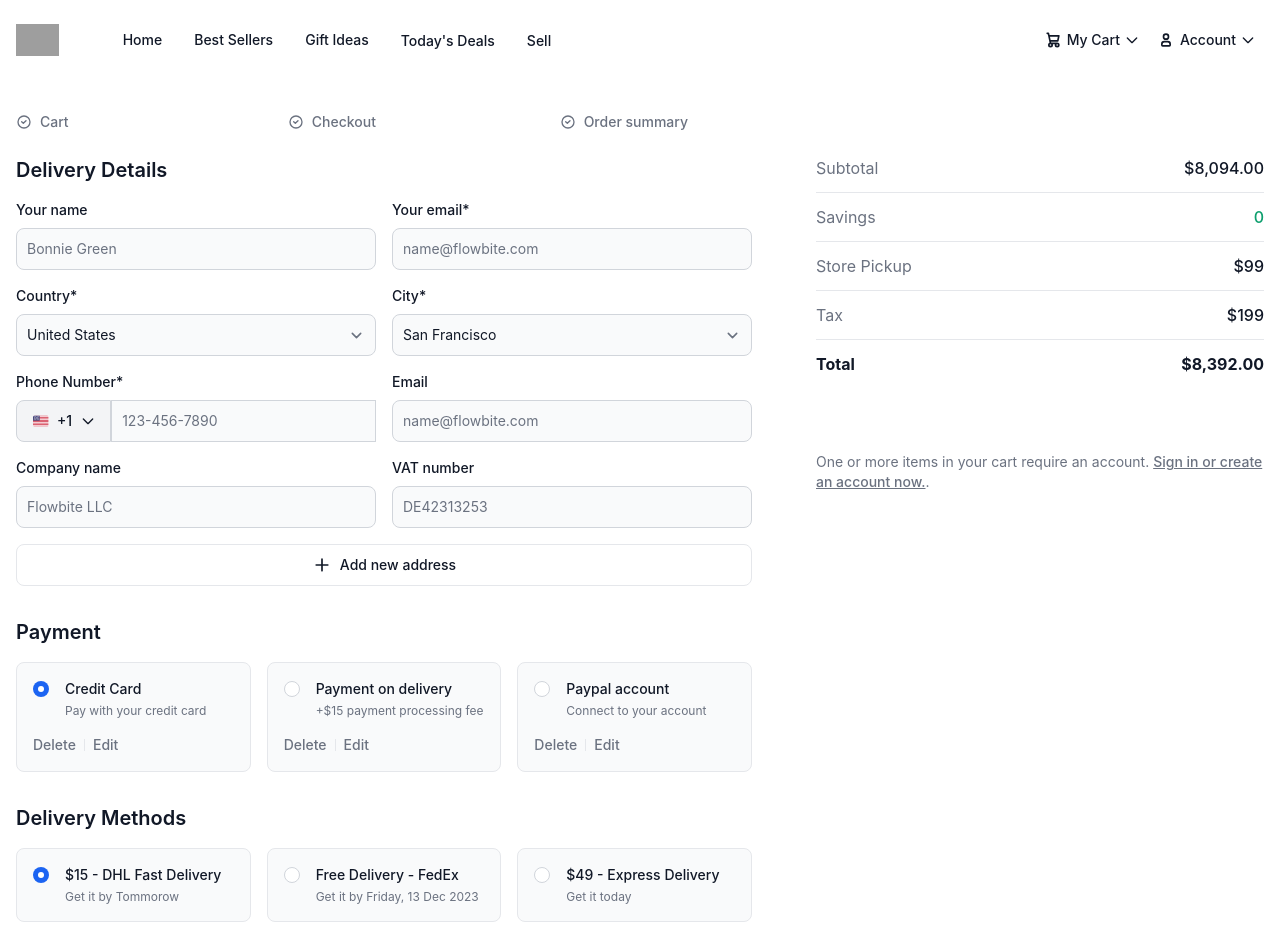
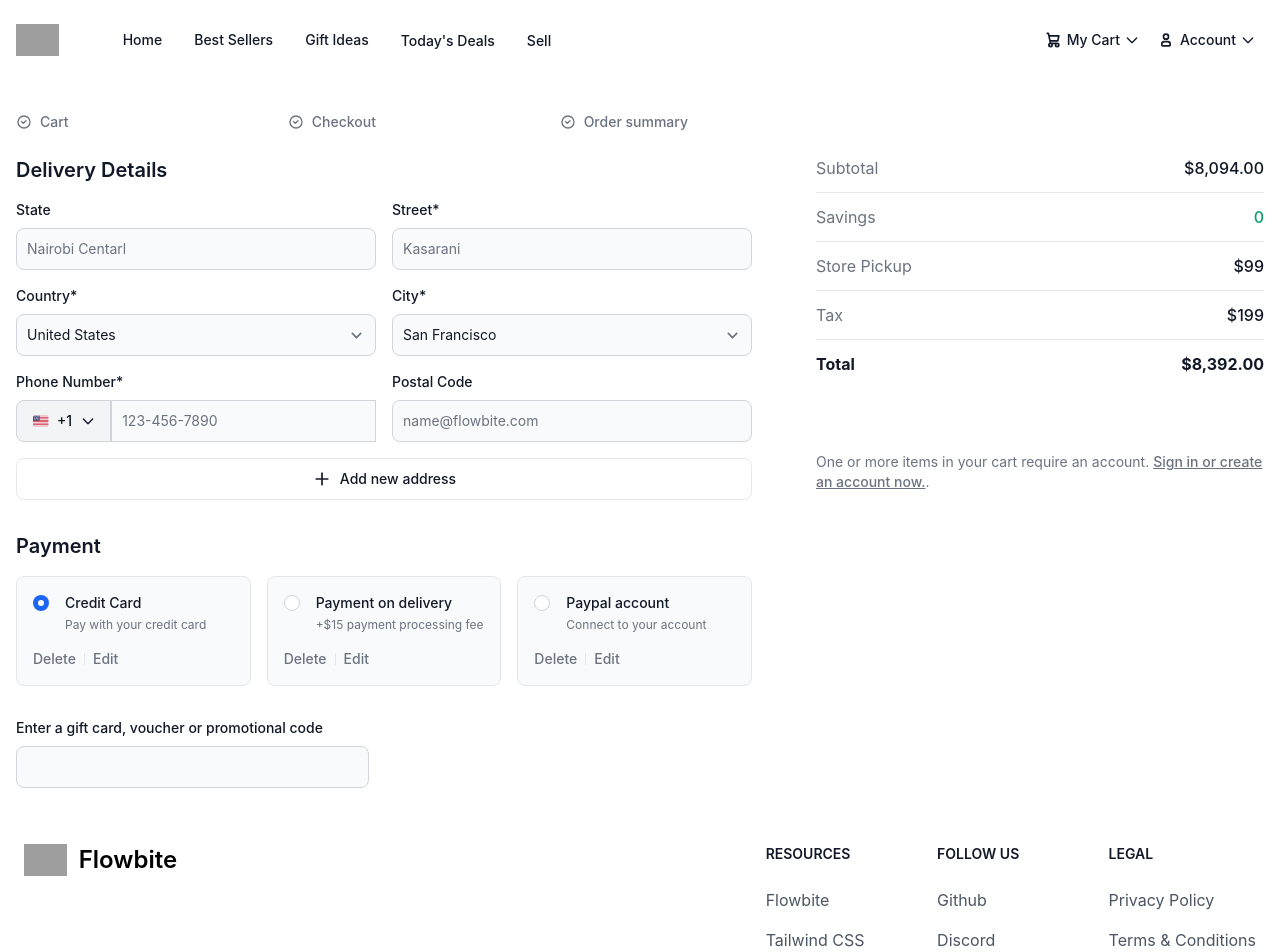
Before and after one commit to ericomondi/e-commerce, a React (Vite) app: page /checkout in a window 1280 px wide. Shown: the top 952 px of the page. Built offline with nearby package versions, Linux system fonts and the light colour scheme; grey boxes are pictures that could not be loaded.

Commit message:
feat: update Checkout form fields to collect address information

```diff
--- a/src/pages/Checkout.tsx
+++ b/src/pages/Checkout.tsx
@@ -1,5 +1,6 @@
 import React from "react";
 import { useNavigate } from "react-router-dom";
+import { useFetchAddresses } from "../components/useFetchAddresses";
 
 const Checkout: React.FC = () => {
   const navigate = useNavigate();
@@ -90,13 +91,13 @@ const Checkout: React.FC = () => {
                       className="mb-2 block text-sm font-medium text-gray-900 dark:text-white"
                     >
                       {" "}
-                      Your name{" "}
+                      State{" "}
                     </label>
                     <input
                       type="text"
                       id="your_name"
                       className="block w-full rounded-lg border border-gray-300 bg-gray-50 p-2.5 text-sm text-gray-900 focus:border-primary-500 focus:ring-primary-500 dark:border-gray-600 dark:bg-gray-700 dark:text-white dark:placeholder:text-gray-400 dark:focus:border-primary-500 dark:focus:ring-primary-500"
-                      placeholder="Bonnie Green"
+                      placeholder="Nairobi Centarl"
                       required
                     />
                   </div>
@@ -107,13 +108,13 @@ const Checkout: React.FC = () => {
                       className="mb-2 block text-sm font-medium text-gray-900 dark:text-white"
                     >
                       {" "}
-                      Your email*{" "}
+                      Street*{" "}
                     </label>
                     <input
                       type="email"
                       id="your_email"
                       className="block w-full rounded-lg border border-gray-300 bg-gray-50 p-2.5 text-sm text-gray-900 focus:border-primary-500 focus:ring-primary-500 dark:border-gray-600 dark:bg-gray-700 dark:text-white dark:placeholder:text-gray-400 dark:focus:border-primary-500 dark:focus:ring-primary-500"
-                      placeholder="name@flowbite.com"
+                      placeholder="Kasarani"
                       required
                     />
                   </div>
@@ -784,47 +785,13 @@ const Checkout: React.FC = () => {
                       className="mb-2 block text-sm font-medium text-gray-900 dark:text-white"
                     >
                       {" "}
-                      Email{" "}
+                      Postal Code{" "}
                     </label>
                     <input
-                      type="email"
+                      type="text"
                       id="email"
                       className="block w-full rounded-lg border border-gray-300 bg-gray-50 p-2.5 text-sm text-gray-900 focus:border-primary-500 focus:ring-primary-500 dark:border-gray-600 dark:bg-gray-700 dark:text-white dark:placeholder:text-gray-400 dark:focus:border-primary-500 dark:focus:ring-primary-500"
                       placeholder="name@flowbite.com"
-                      required
-                    />
-                  </div>
-
-                  <div>
-                    <label
-                      htmlFor="company_name"
-                      className="mb-2 block text-sm font-medium text-gray-900 dark:text-white"
-                    >
-                      {" "}
-                      Company name{" "}
-                    </label>
-                    <input
-                      type="text"
-                      id="company_name"
-                      className="block w-full rounded-lg border border-gray-300 bg-gray-50 p-2.5 text-sm text-gray-900 focus:border-primary-500 focus:ring-primary-500 dark:border-gray-600 dark:bg-gray-700 dark:text-white dark:placeholder:text-gray-400 dark:focus:border-primary-500 dark:focus:ring-primary-500"
-                      placeholder="Flowbite LLC"
-                      required
-                    />
-                  </div>
-
-                  <div>
-                    <label
-                      htmlFor="vat_number"
-                      className="mb-2 block text-sm font-medium text-gray-900 dark:text-white"
-                    >
-                      {" "}
-                      VAT number{" "}
-                    </label>
-                    <input
-                      type="text"
-                      id="vat_number"
-                      className="block w-full rounded-lg border border-gray-300 bg-gray-50 p-2.5 text-sm text-gray-900 focus:border-primary-500 focus:ring-primary-500 dark:border-gray-600 dark:bg-gray-700 dark:text-white dark:placeholder:text-gray-400 dark:focus:border-primary-500 dark:focus:ring-primary-500"
-                      placeholder="DE42313253"
                       required
                     />
                   </div>
@@ -1013,107 +980,7 @@ const Checkout: React.FC = () => {
                 </div>
               </div>
 
-              <div className="space-y-4">
-                <h3 className="text-xl font-semibold text-gray-900 dark:text-white">
-                  Delivery Methods
-                </h3>
 
-                <div className="grid grid-cols-1 gap-4 md:grid-cols-3">
-                  <div className="rounded-lg border border-gray-200 bg-gray-50 p-4 ps-4 dark:border-gray-700 dark:bg-gray-800">
-                    <div className="flex items-start">
-                      <div className="flex h-5 items-center">
-                        <input
-                          id="dhl"
-                          aria-describedby="dhl-text"
-                          type="radio"
-                          name="delivery-method"
-                          value=""
-                          className="h-4 w-4 border-gray-300 bg-white text-primary-600 focus:ring-2 focus:ring-primary-600 dark:border-gray-600 dark:bg-gray-700 dark:ring-offset-gray-800 dark:focus:ring-primary-600"
-                          checked
-                        />
-                      </div>
-
-                      <div className="ms-4 text-sm">
-                        <label
-                          htmlFor="dhl"
-                          className="font-medium leading-none text-gray-900 dark:text-white"
-                        >
-                          {" "}
-                          $15 - DHL Fast Delivery{" "}
-                        </label>
-                        <p
-                          id="dhl-text"
-                          className="mt-1 text-xs font-normal text-gray-500 dark:text-gray-400"
-                        >
-                          Get it by Tommorow
-                        </p>
-                      </div>
-                    </div>
-                  </div>
-
-                  <div className="rounded-lg border border-gray-200 bg-gray-50 p-4 ps-4 dark:border-gray-700 dark:bg-gray-800">
-                    <div className="flex items-start">
-                      <div className="flex h-5 items-center">
-                        <input
-                          id="fedex"
-                          aria-describedby="fedex-text"
-                          type="radio"
-                          name="delivery-method"
-                          value=""
-                          className="h-4 w-4 border-gray-300 bg-white text-primary-600 focus:ring-2 focus:ring-primary-600 dark:border-gray-600 dark:bg-gray-700 dark:ring-offset-gray-800 dark:focus:ring-primary-600"
-                        />
-                      </div>
-
-                      <div className="ms-4 text-sm">
-                        <label
-                          htmlFor="fedex"
-                          className="font-medium leading-none text-gray-900 dark:text-white"
-                        >
-                          {" "}
-                          Free Delivery - FedEx{" "}
-                        </label>
-                        <p
-                          id="fedex-text"
-                          className="mt-1 text-xs font-normal text-gray-500 dark:text-gray-400"
-                        >
-                          Get it by Friday, 13 Dec 2023
-                        </p>
-                      </div>
-                    </div>
-                  </div>
-
-                  <div className="rounded-lg border border-gray-200 bg-gray-50 p-4 ps-4 dark:border-gray-700 dark:bg-gray-800">
-                    <div className="flex items-start">
-                      <div className="flex h-5 items-center">
-                        <input
-                          id="express"
-                          aria-describedby="express-text"
-                          type="radio"
-                          name="delivery-method"
-                          value=""
-                          className="h-4 w-4 border-gray-300 bg-white text-primary-600 focus:ring-2 focus:ring-primary-600 dark:border-gray-600 dark:bg-gray-700 dark:ring-offset-gray-800 dark:focus:ring-primary-600"
-                        />
-                      </div>
-
-                      <div className="ms-4 text-sm">
-                        <label
-                          htmlFor="express"
-                          className="font-medium leading-none text-gray-900 dark:text-white"
-                        >
-                          {" "}
-                          $49 - Express Delivery{" "}
-                        </label>
-                        <p
-                          id="express-text"
-                          className="mt-1 text-xs font-normal text-gray-500 dark:text-gray-400"
-                        >
-                          Get it today
-                        </p>
-                      </div>
-                    </div>
-                  </div>
-                </div>
-              </div>
 
               <div>
                 <label
```
